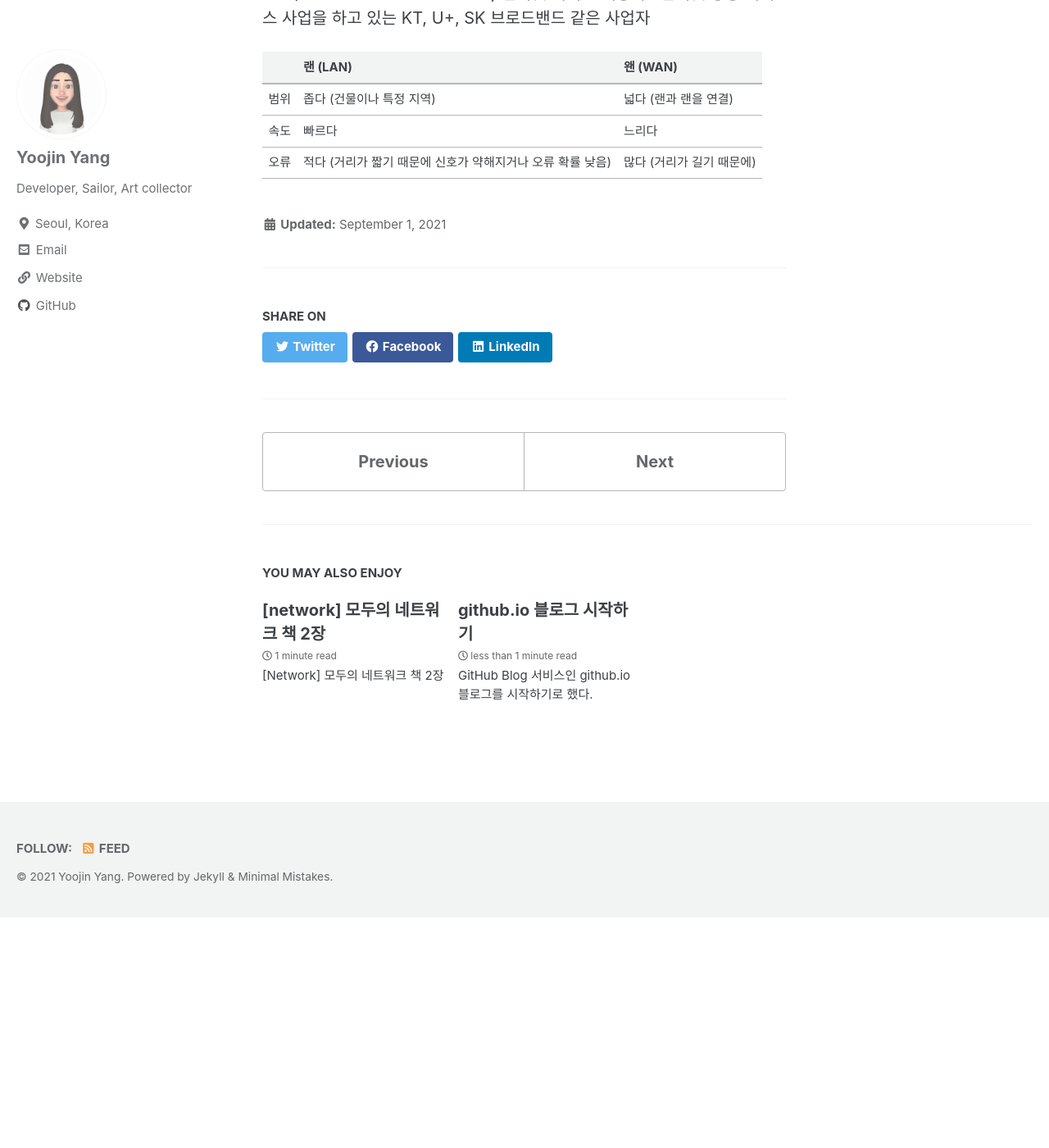
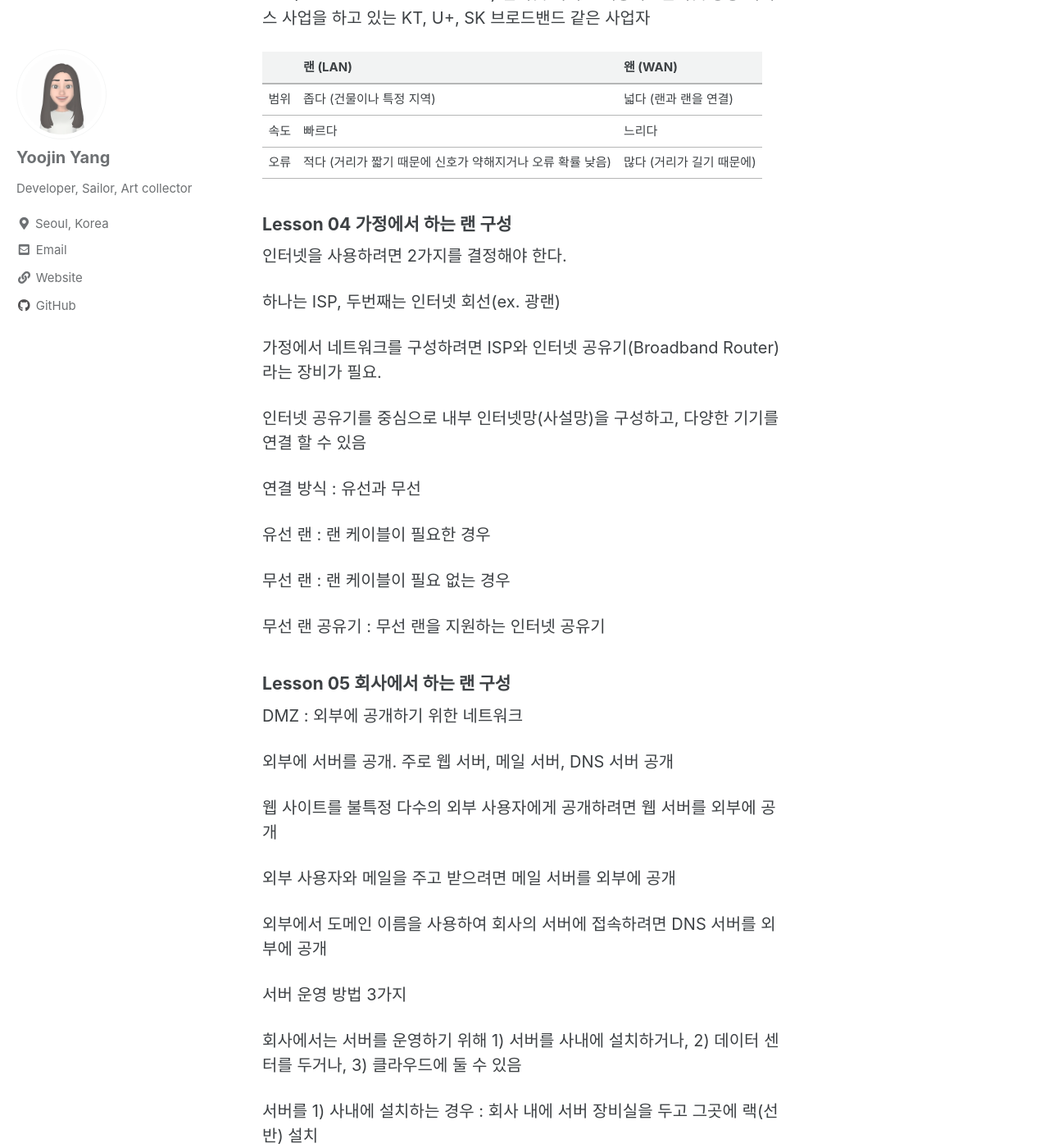
Before and after one commit to vikira/vikira.github.io, a Jekyll site: the page built from _posts/2021-09-01-[Network]-모두의-네트워크-책-1장.md, in a window 1280 px wide and 1400 px high, scrolled down 1879 px. Shown: the whole window at 82% size. Built offline with Jekyll 4.4.1, drawn with Linux system fonts in a browser that asks for light colours; cached includes are drawn as plain includes; before the commit the page ends 2998 px from its top, so only the background shows below that; some of the changed text lies outside the part shown.

Commit message:
first post

```diff
--- a/_posts/2021-09-01-[Network]-모두의-네트워크-책-1장.md
+++ b/_posts/2021-09-01-[Network]-모두의-네트워크-책-1장.md
@@ -87,3 +87,67 @@ ISP (Internet Service Provider) 인터넷 서비스 제공자 : 인터넷 상용
 | 범위 | 좁다 (건물이나 특정 지역)                                  | 넓다 (랜과 랜을 연결)     |
 | 속도 | 빠르다                                                     | 느리다                    |
 | 오류 | 적다 (거리가 짧기 때문에 신호가 약해지거나 오류 확률 낮음) | 많다 (거리가 길기 때문에) |
+
+
+
+#### Lesson 04 가정에서 하는 랜 구성
+
+인터넷을 사용하려면 2가지를 결정해야 한다.
+
+하나는 ISP, 두번째는 인터넷 회선(ex. 광랜)
+
+
+
+가정에서 네트워크를 구성하려면 ISP와 인터넷 공유기(Broadband Router)라는 장비가 필요.
+
+
+
+인터넷 공유기를 중심으로 내부 인터넷망(사설망)을 구성하고, 다양한 기기를 연결 할 수 있음
+
+
+
+연결 방식 : 유선과 무선
+
+유선 랜 : 랜 케이블이 필요한 경우
+
+무선 랜 : 랜 케이블이 필요 없는 경우
+
+무선 랜 공유기 : 무선 랜을 지원하는 인터넷 공유기
+
+
+
+#### Lesson 05 회사에서 하는 랜 구성
+
+DMZ : 외부에 공개하기 위한 네트워크
+
+
+
+외부에 서버를 공개. 주로 웹 서버, 메일 서버, DNS 서버 공개
+
+웹 사이트를 불특정 다수의 외부 사용자에게 공개하려면 웹 서버를 외부에 공개
+
+외부 사용자와 메일을 주고 받으려면 메일 서버를 외부에 공개
+
+외부에서 도메인 이름을 사용하여 회사의 서버에 접속하려면 DNS 서버를 외부에 공개
+
+
+
+서버 운영 방법 3가지
+
+회사에서는 서버를 운영하기 위해 1) 서버를 사내에 설치하거나, 2) 데이터 센터를 두거나, 3) 클라우드에 둘 수 있음
+
+
+
+서버를 1) 사내에 설치하는 경우 : 회사 내에 서버 장비실을 두고 그곳에 랙(선반) 설치
+
+
+
+1) 사내 또는 2) 데이터 센터에 서버를 두고 운영하는 것 : 온프레미스 (on-premise)
+
+VS
+
+3) 클라우드 운영
+
+
+
+각 서버나 컴퓨터는 스위치나 무선 랜 기능을 사용하여 사내 랜에 접속한다.
```
